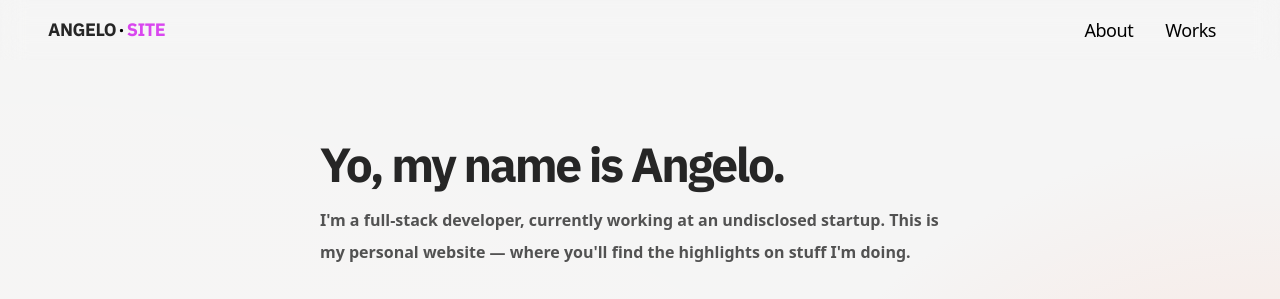
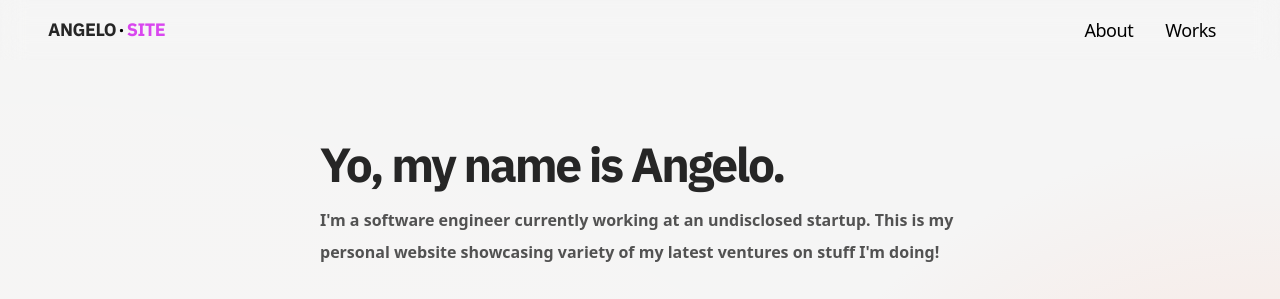
Before and after one commit to angeloanan/angeloanan.xyz, a Next.js app: page / in a window 1280 px wide. Shown: the top 299 px of the page. Built offline with nearby package versions, Linux system fonts and the light colour scheme; no server answers.

Commit message:
feat(index): better copywriting

```diff
--- a/src/pages/index.tsx
+++ b/src/pages/index.tsx
@@ -11,8 +11,8 @@ const Masthead = () => (
       Yo, my name is Angelo.
     </h1>
     <p className='pt-4 font-semibold leading-8 tracking-normal text-neutral-600'>
-      I&apos;m a full-stack developer, currently working at an undisclosed startup. This is my
-      personal website &mdash; where you&apos;ll find the highlights on stuff I&apos;m doing.
+      I&apos;m a software engineer currently working at an undisclosed startup. This is my personal
+      website showcasing variety of my latest ventures on stuff I&apos;m doing!
     </p>
 
     <div className='flex'>
```
